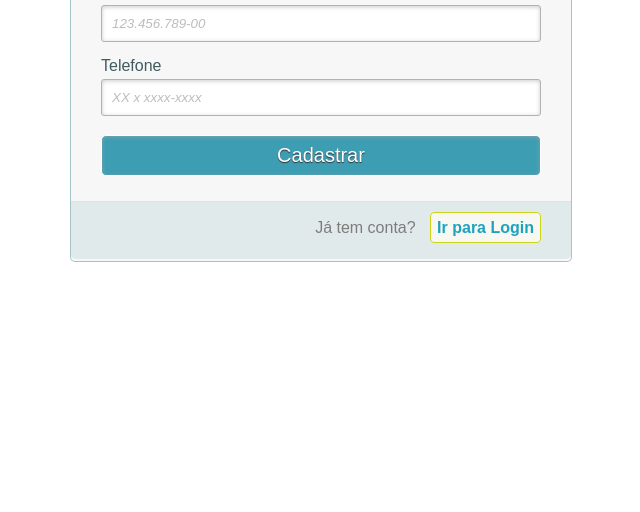
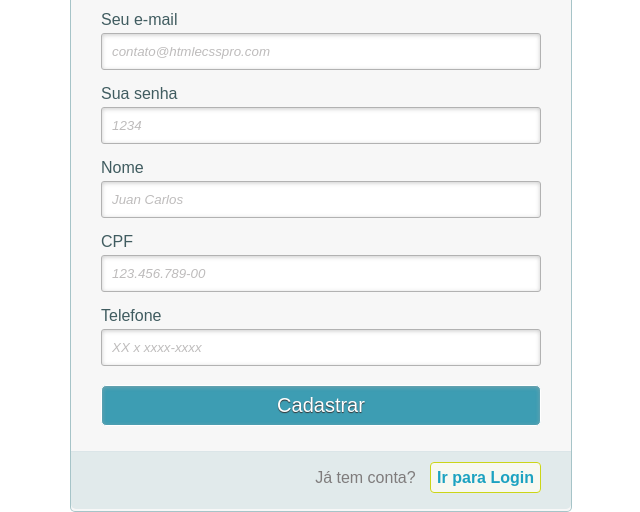
Before and after one commit to Estima01/AIC3-repositorio, a plain HTML site: page login.html in a window 1280 px wide. Shown: the part 375-887 px from the top of the page, without its empty margins (320-960 px from the left). Before the commit the page ends 800 px from the top, so only its background shows below. Drawn offline with Linux system fonts and the light colour scheme.

Commit message:
Update style-login.css

```diff
--- a/css/style-login.css
+++ b/css/style-login.css
@@ -148,7 +148,7 @@
  #cadastro,
  #login{
    position: absolute;
-   top: 0px;
+   top: 250px;
    width: 88%;
    padding: 18px 6% 60px 6%;
    margin: 0 0 35px 0;
```
